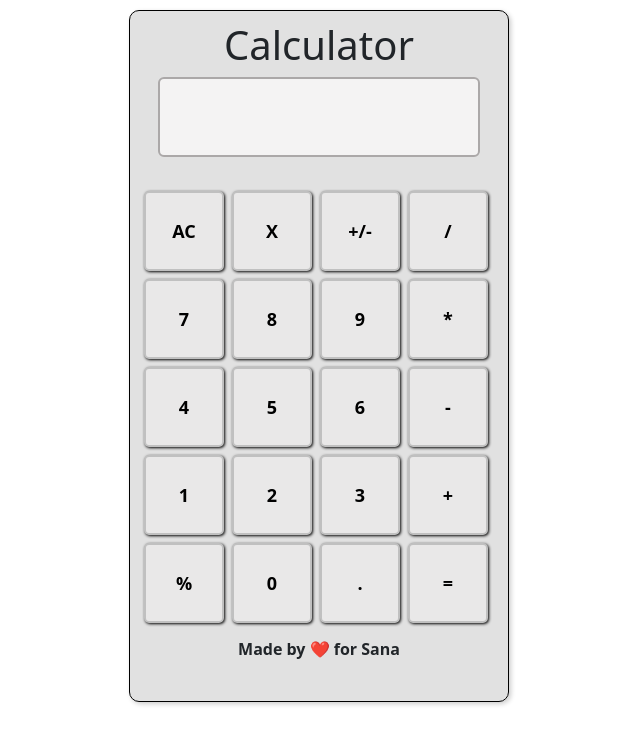
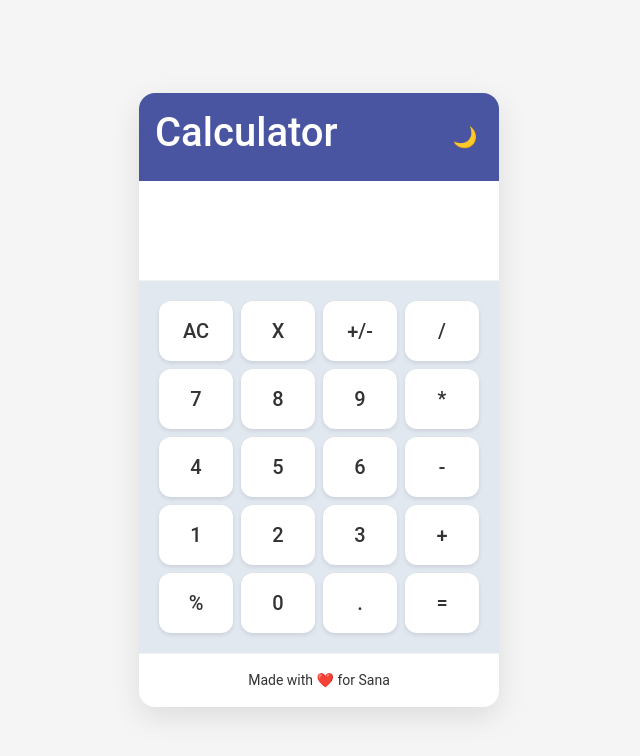
Before and after one commit to Rahul22b/calculator, a React (Vite) app: page / in a window 1280 px wide. Shown: the top 756 px of the page, without its empty margins (321-961 px from the left). Built offline with nearby package versions, Linux system fonts and the light colour scheme.

Commit message:
improved ui

```diff
--- a/src/App.css
+++ b/src/App.css
@@ -1,55 +1,218 @@
-*{
+:root {
+    --primary-color-light: #4a55a2;
+    --secondary-color-light: #7895cb;
+    --background-light: #f5f5f5;
+    --display-background-light: #ffffff;
+    --keypad-background-light: #e2e8f0;
+    --button-background-light: #ffffff;
+    --button-hover-light: #eef2ff;
+    --text-color-light: #333333;
+
+    --primary-color-dark: #7895cb;
+    --secondary-color-dark: #4a55a2;
+    --background-dark: #1e293b;
+    --display-background-dark: #334155;
+    --keypad-background-dark: #283548;
+    --button-background-dark: #475569;
+    --button-hover-dark: #64748b;
+    --text-color-dark: #f8fafc;
+  }
+
+  * {
+    margin: 0;
+    padding: 0;
     box-sizing: border-box;
-    padding: 0;
-    margin: 0;
-}
+    transition: all 0.3s ease;
+  }
 
-.calculator{
-    background-color: rgba(0, 0, 0, 0.119);
-    width: 380px;
-    border:1px solid black;
-    /* display: flex; */
-   margin: auto;
-   margin-top: 10px;
-   border-radius: 10px;
-   padding: 10px;
-   box-shadow: 2px 2px 5px rgba(0, 0, 0, 0.2);
-   padding-bottom: 40px;
+  body {
+    font-family: 'Roboto', Arial, sans-serif;
+  }
 
+  .calculator {
+    display: flex;
+    justify-content: center;
+    align-items: center;
+    min-height: 100vh;
+    background-color: var(--background-light);
+    color: var(--text-color-light);
+  }
 
-}
-.keypad{
-    padding-top: 20px;
-    margin-top: 10px;
-}
+  .calculator.dark {
+    background-color: var(--background-dark);
+    color: var(--text-color-dark);
+  }
 
+  .calculator-container {
+    width: 100%;
+    max-width: 360px;
+    border-radius: 16px;
+    overflow: hidden;
+    box-shadow: 0 10px 30px rgba(0, 0, 0, 0.1);
+    background-color: var(--display-background-light);
+  }
 
+  .calculator.dark .calculator-container {
+    background-color: var(--display-background-dark);
+    box-shadow: 0 10px 30px rgba(0, 0, 0, 0.3);
+  }
 
-*{
-    box-sizing: border-box;
-}
+  .calculator-header {
+    display: flex;
+    justify-content: space-between;
+    align-items: center;
+    padding: 16px;
+    background-color: var(--primary-color-light);
+    color: white;
+  }
 
-.display{
-  background-color: rgb(244, 243, 243);
-    width: 90%;
-    height: 80px;
-display: flex;
-justify-content:flex-end;
-align-items:center;
-padding-right: 10px;
+  .calculator.dark .calculator-header {
+    background-color: var(--primary-color-dark);
+  }
 
+  .theme-toggle {
+    background: none;
+    border: none;
+    font-size: 20px;
+    cursor: pointer;
+    color: white;
+    padding: 5px;
+    border-radius: 50%;
+    width: 36px;
+    height: 36px;
+    display: flex;
+    align-items: center;
+    justify-content: center;
+  }
 
-    font-size:x-large;
+  .theme-toggle:hover {
+    background-color: rgba(255, 255, 255, 0.1);
+  }
+
+  /* Display styles */
+  .display {
+    padding: 20px;
     text-align: right;
-    font-weight: 600;
-    border: 2px solid rgb(171, 168, 168);
-    border-radius: 6px;
-    margin: 0 auto;
+    font-size: 32px;
+    font-weight: 300;
+    height: 100px;
+    display: flex;
+    align-items: center;
+    justify-content: flex-end;
+    overflow: hidden;
+    background-color: var(--display-background-light);
+    border-bottom: 1px solid rgba(0, 0, 0, 0.05);
+  }
 
-}
+  .calculator.dark .display {
+    background-color: var(--display-background-dark);
+    border-bottom: 1px solid rgba(255, 255, 255, 0.05);
+  }
 
-.footer{
+  /* Keypad styles */
+  .keypad-container {
+    padding: 16px;
+    background-color: var(--keypad-background-light);
+  }
+
+  .calculator.dark .keypad-container {
+    background-color: var(--keypad-background-dark);
+  }
+
+  /* This assumes your Keypad component renders buttons */
+  .keypad-container button {
+    width: calc(25% - 8px);
+    height: 60px;
+    margin: 4px;
+    border-radius: 12px;
+    border: none;
+    font-size: 20px;
+    font-weight: 500;
+    cursor: pointer;
+    background-color: var(--button-background-light);
+    color: var(--text-color-light);
+    box-shadow: 0 2px 4px rgba(0, 0, 0, 0.1);
+  }
+
+  .calculator.dark .keypad-container button {
+    background-color: var(--button-background-dark);
+    color: var(--text-color-dark);
+    box-shadow: 0 2px 4px rgba(0, 0, 0, 0.2);
+  }
+
+  .keypad-container button:hover {
+    background-color: var(--button-hover-light);
+    transform: translateY(-2px);
+  }
+
+  .calculator.dark .keypad-container button:hover {
+    background-color: var(--button-hover-dark);
+  }
+
+  .keypad-container button:active {
+    transform: translateY(0);
+    box-shadow: 0 1px 2px rgba(0, 0, 0, 0.1);
+  }
+
+  /* Operator buttons can have a different style */
+  .keypad-container button.operator {
+    background-color: var(--secondary-color-light);
+    color: white;
+  }
+
+  .calculator.dark .keypad-container button.operator {
+    background-color: var(--secondary-color-dark);
+  }
+
+  .keypad-container button.equal {
+    background-color: var(--primary-color-light);
+    color: white;
+  }
+
+  .calculator.dark .keypad-container button.equal {
+    background-color: var(--primary-color-dark);
+  }
+
+  .footer {
     text-align: center;
-    margin-top: 10px;
-    font-weight: 700;
-}
+    padding: 16px;
+    font-size: 14px;
+    color: var(--text-color-light);
+    border-top: 1px solid rgba(0, 0, 0, 0.05);
+  }
+
+  .calculator.dark .footer {
+    color: var(--text-color-dark);
+    border-top: 1px solid rgba(255, 255, 255, 0.05);
+  }
+
+  .heart-animation {
+    position: relative;
+    display: inline-block;
+  }
+
+  .heart-animation:hover {
+    animation: heartbeat 1.5s infinite;
+  }
+
+  @keyframes heartbeat {
+    0% { transform: scale(1); }
+    5% { transform: scale(1.1); }
+    10% { transform: scale(1); }
+    15% { transform: scale(1.1); }
+    20% { transform: scale(1); }
+    100% { transform: scale(1); }
+  }
+
+  /* Responsive adjustments */
+  @media (max-width: 400px) {
+    .calculator-container {
+      max-width: 100%;
+      border-radius: 0;
+    }
+
+    .keypad-container button {
+      height: 54px;
+      font-size: 18px;
+    }
+  }
--- a/src/App.jsx
+++ b/src/App.jsx
@@ -3,21 +3,39 @@ import Display from "./Display.jsx";
 import Heading from "./component/Heading.jsx";
 import Keypad from "./Keypad.jsx";
 import "./App.css";
+
 export default function App() {
+  const [val, setval] = useState('');
+  const [theme, setTheme] = useState('light');
 
-  const [val,setval]=useState('')
+  const toggleTheme = () => {
+    setTheme(theme === 'light' ? 'dark' : 'light');
+  };
 
   return (
-    <div className="calculator">
-      <Heading></Heading>
+    <div className={`calculator ${theme}`}>
+      <div className="calculator-container">
+        <div className="calculator-header">
+          <Heading />
+          <button
+            className="theme-toggle"
+            onClick={toggleTheme}
+            aria-label={`Switch to ${theme === 'light' ? 'dark' : 'light'} mode`}
+          >
+            {theme === 'light' ? '🌙' : '☀️'}
+          </button>
+        </div>
 
-      <Display value={val}></Display>
+        <Display value={val} />
 
-      <div className="keypad">
-        <Keypad setval={setval} val={val}></Keypad>
+        <div className="keypad-container">
+          <Keypad setval={setval} val={val} />
+        </div>
+
+        <div className="footer">
+          <span className="heart-animation">Made with ❤️ for Sana</span>
+        </div>
       </div>
-
-      <div className="footer">Made by ❤️ for Sana</div>
     </div>
   );
 }
```
